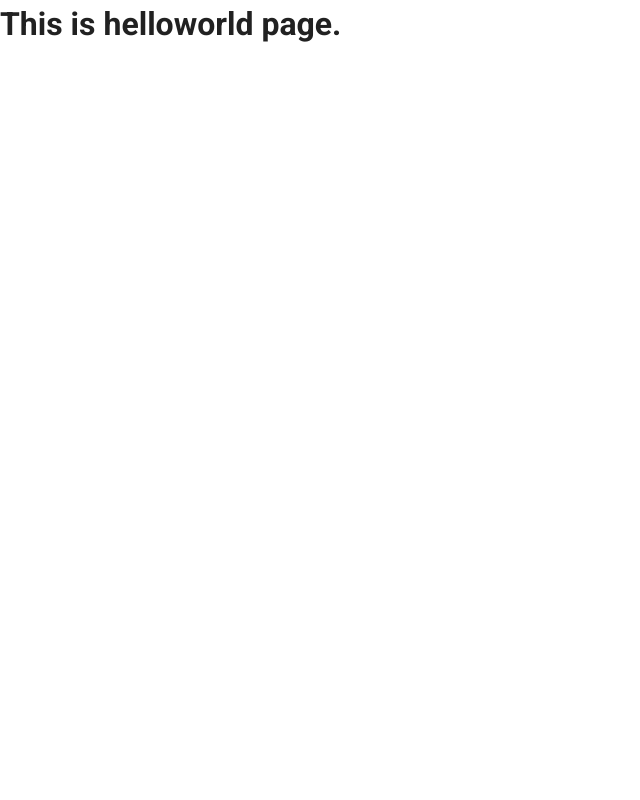
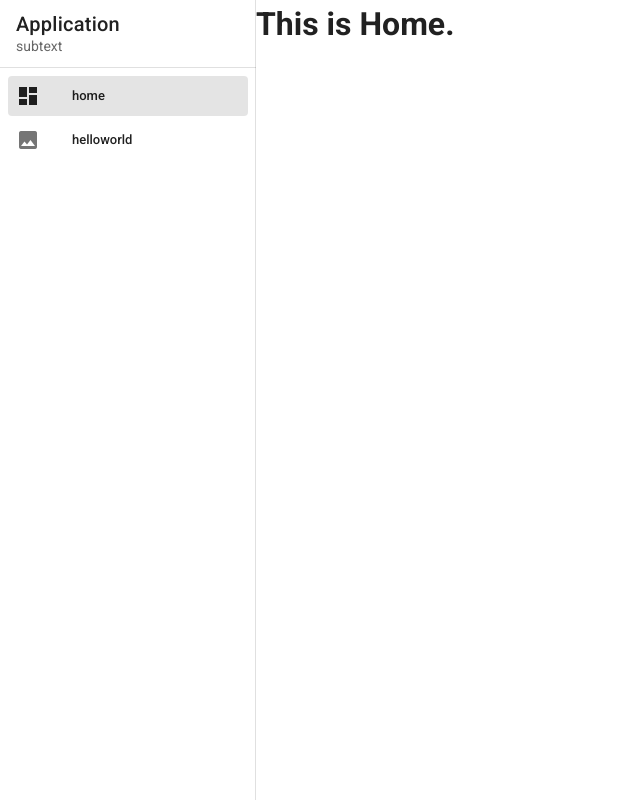
Before and after one commit to choisungwook/vuetify-practice, a Vue app: page / in a window 1280 px wide. Shown: the whole page, without its empty margins (0-640 px from the left). Built offline with nearby package versions, Linux system fonts and the light colour scheme.

Commit message:
사이드 메뉴 네비게이션 #2

```diff
--- a/src/App.vue
+++ b/src/App.vue
@@ -1,5 +1,28 @@
 <template>
   <v-app>
+    <v-navigation-drawer app>
+      <v-list-item>
+        <v-list-item-content>
+          <v-list-item-title class="text-h6"> Application </v-list-item-title>
+          <v-list-item-subtitle> subtext </v-list-item-subtitle>
+        </v-list-item-content>
+      </v-list-item>
+
+      <v-divider></v-divider>
+
+      <v-list dense nav>
+        <v-list-item v-for="item in items" :key="item.title" link :to="item.to">
+          <v-list-item-icon>
+            <v-icon>{{ item.icon }}</v-icon>
+          </v-list-item-icon>
+
+          <v-list-item-content>
+            <v-list-item-title>{{ item.title }}</v-list-item-title>
+          </v-list-item-content>
+        </v-list-item>
+      </v-list>
+    </v-navigation-drawer>
+
     <v-main>
       <router-view />
     </v-main>
@@ -10,8 +33,14 @@
 export default {
   name: "App",
 
-  data: () => ({
-    //
-  }),
+  data() {
+    return {
+      items: [
+        { title: "home", icon: "mdi-view-dashboard", to: "/" },
+        { title: "helloworld", icon: "mdi-image", to: "/helloworld" },
+      ],
+      right: null,
+    };
+  },
 };
 </script>
--- a/src/router/index.js
+++ b/src/router/index.js
@@ -1,6 +1,6 @@
 import Vue from "vue";
 import VueRouter from "vue-router";
-import Helloworld from "../views/Helloworld.vue";
+import Home from "../views/Home.vue";
 
 Vue.use(VueRouter);
 
@@ -8,7 +8,7 @@ const routes = [
   {
     path: "/",
     name: "Home",
-    component: Helloworld,
+    component: Home,
   },
   {
     path: "/helloworld",
--- /dev/null
+++ b/src/views/Home.vue
@@ -0,0 +1,11 @@
+<template>
+  <div>
+    <h1>This is Home.</h1>
+  </div>
+</template>
+
+<script>
+export default {
+  name: "Home",
+};
+</script>
```
